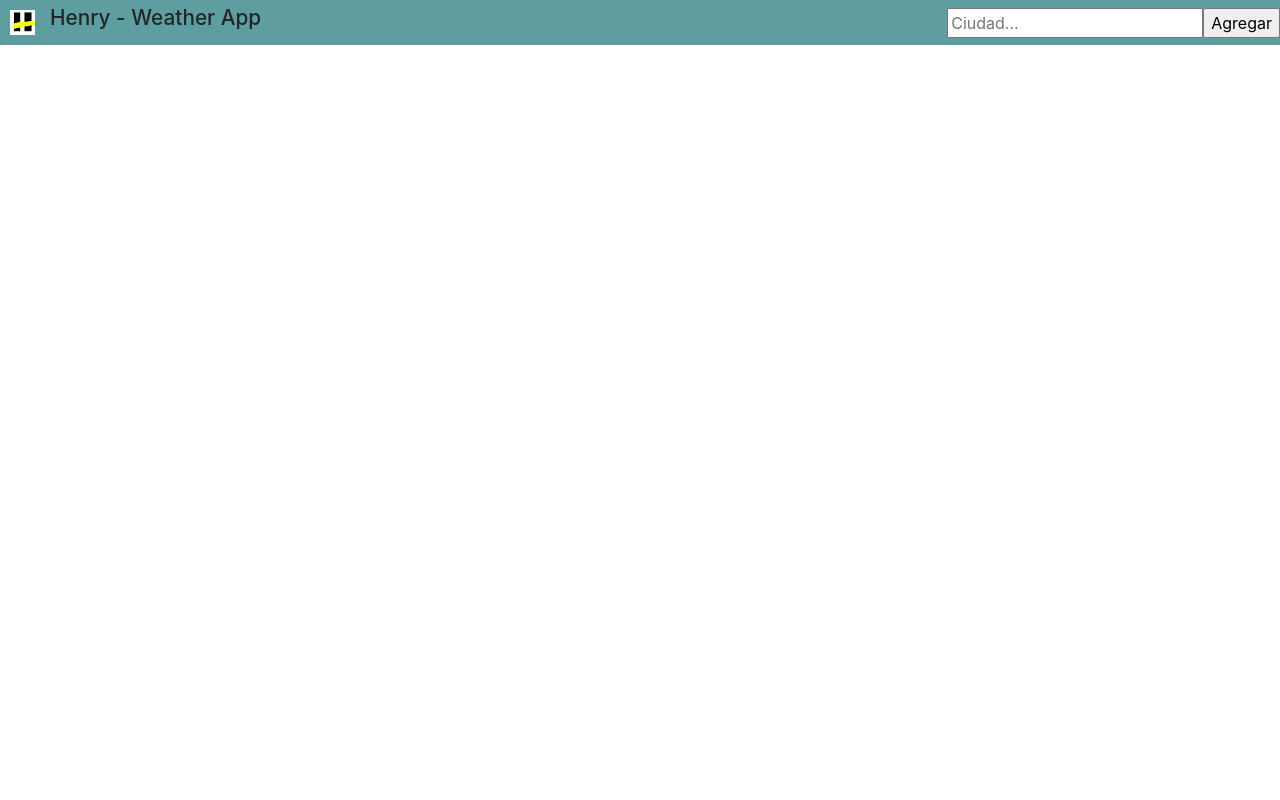
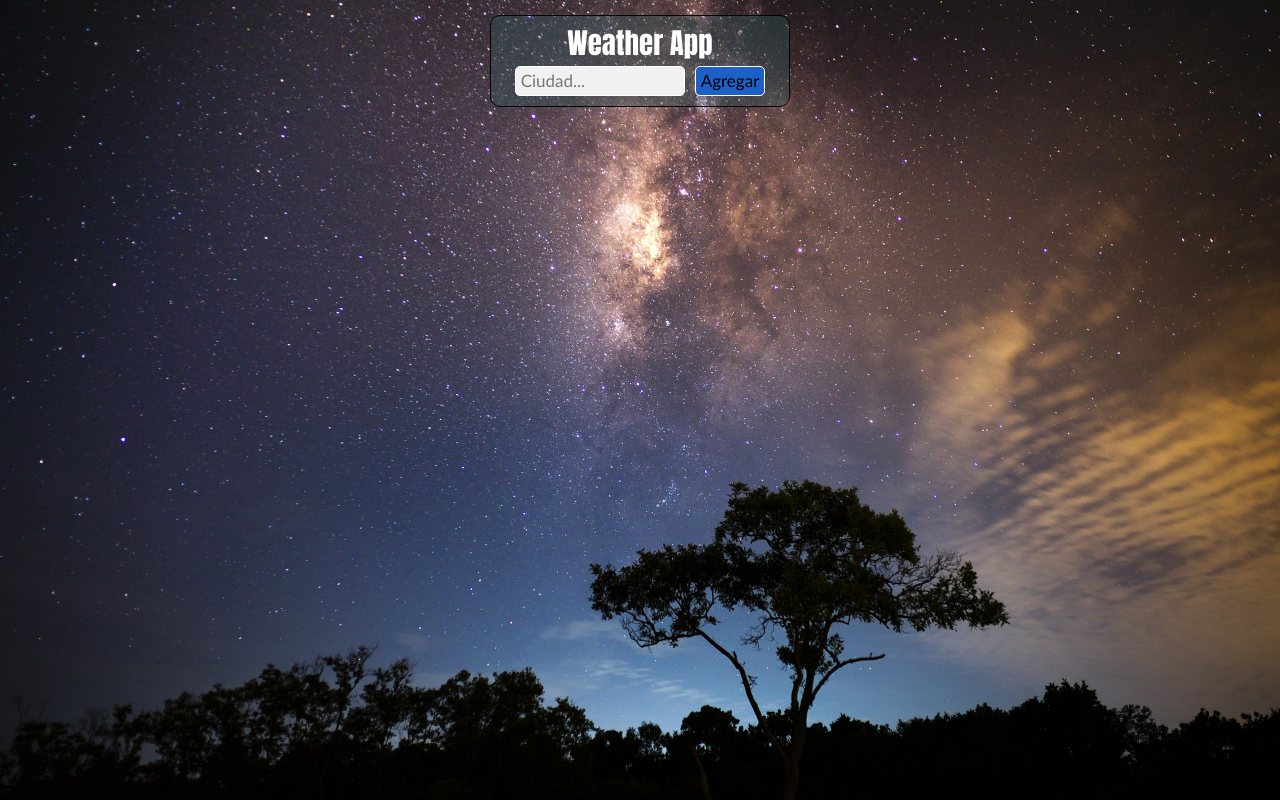
Before and after one commit to afl0r3s/WeatherApp, a React (Create React App) app: page / in a window 1280 px wide. Built offline with nearby package versions, Linux system fonts and the light colour scheme.

Commit message:
revision 1

```diff
--- a/src/App.js
+++ b/src/App.js
@@ -2,30 +2,14 @@ import React, { useState } from 'react';
 import Nav from './components/Nav';
 import Cards from './components/Cards';
 import './App.css';
+require('dotenv').config();
+
 
 const apiKey = '4ae2636d8dfbdc3044bede63951a019b';
 export default function App() {
 	const [cities, setCities] = useState([]);
 
 	function onSearch(ciudad) {
-		//Acá habría que hacer el llamado a la API para obtener los datos de la ciudad
-		//pero de momento agregaremos una ciudad por default para ver que funcione
-		/*
-    const ciudadEjemplo = {
-      min: 32,
-      max: 35,
-      img: "03n",
-      id: 2172797,
-      wind: 3.6,
-      temp: 300.15,
-      name: "Cairns",
-      weather: "Clouds",
-      clouds: 40,
-      latitud: -16.92,
-      longitud: 145.77
-    };
-    setCities((oldCities) => [...oldCities, ciudadEjemplo]);
-    */
 		fetch(`http://api.openweathermap.org/data/2.5/weather?q=${ciudad}&appid=${apiKey}&units=metric`)
 			.then((r) => r.json())
 			.then((recurso) => {
@@ -48,6 +32,7 @@ export default function App() {
 					alert('Ciudad no encontrada');
 				}
 			});
+
 	}
 
   function onClose(id) {
--- a/src/components/Card.css
+++ b/src/components/Card.css
@@ -1,5 +1,5 @@
 .card1 {
-  background-color: #339ee6;
+  background-color: #538eb6a8;
   margin: 20px;
   width: 18rem;
   border: 1px solid black;
--- a/src/components/Nav.css
+++ b/src/components/Nav.css
@@ -1,22 +1,57 @@
-#logoHenry {
-  margin-top: 0px;
-  margin-right: 15px;
-  margin-left: 10px;
-  width:  25px;
-  height: 25px;
+body{
+  background-color: brown;
+  background-image: url('./background.jpg');
+  background-size: cover;
+
 }
+
+.mainConent{
+  display: flex;
+  justify-content: center;
+}
+
 .navBar{
-  background-color: cadetblue;
-  height: 45px;
+  margin-top: 15px;
+  border: 1px solid black;
+  background-color: rgba(49, 85, 87, 0.384);
+  width: 300px;
+  display: grid;
+  grid-template-columns: auto;
+  grid-template-rows: 50px 40px  ;
+  justify-content: center;
+  align-content: center;
+  border-radius: 10px;
+}
 
-  display: flex;
-  justify-content: space-between;
-  align-items: center;
+.navBar h1{
+  border: 0px solid black;
+  font-size: 1.8rem;
+  color: white;
+  font-family:Impact, Haettenschweiler, 'Arial Narrow Bold', sans-serif;
+  text-align: center;
+  margin: 10px;
+  padding: 0px;
+  position: relative;
+  z-index: 1;
+  display: inline-block;
 }
-.navCont1{
-  display: flex;
-  align-items: center;
+
+.busca{
+  background: #f1f1f1;
+    padding: 1px 5px;
+    width: 170px;
+    font-size: 17px;
+    font-family:'Trebuchet MS', 'Lucida Sans Unicode', 'Lucida Grande', 'Lucida Sans', Arial, sans-serif;
+    border: 1px solid white;
+    border-radius: 5px;
 }
-.navCont1 h1{
-  font-size: 1.3rem;
+
+.btnBusca{
+    background: #1d61c7;
+    padding: 1px 5px;
+    margin-left: 10px;
+    font-size: 17px;
+    font-family:'Trebuchet MS', 'Lucida Sans Unicode', 'Lucida Grande', 'Lucida Sans', Arial, sans-serif;
+    border: 1px solid white;
+    border-radius: 5px;
 }
--- a/src/components/Nav.jsx
+++ b/src/components/Nav.jsx
@@ -1,18 +1,17 @@
 import React from 'react';
-import Logo from '../logoHenry.png'
+//import Logo from '../logoHenry.png';
 import SearchBar from './SearchBar.jsx';
 import './Nav.css';
 
-function Nav({onSearch}) {
-  return (
-    <nav className="navBar">
-      <span className="navCont1">
-        <img id="logoHenry" src={Logo} alt='Henry Logo'/>
-        <h1>Henry - Weather App</h1>
-      </span>
-      <SearchBar onSearch={onSearch} />
-    </nav>
-  );
-};
+function Nav({ onSearch }) {
+	return (
+		<div className="mainConent">
+			<div className="navBar">
+				<h1 data-text="Weather App">Weather App</h1>
+			  <SearchBar onSearch={onSearch} />
+			</div>
+		</div>
+	);
+}
 
 export default Nav;
--- a/src/components/SearchBar.jsx
+++ b/src/components/SearchBar.jsx
@@ -12,8 +12,9 @@ export default function SearchBar({onSearch}) {
         placeholder="Ciudad..."
         value={city}
         onChange={e => setCity(e.target.value)}
+        className="busca"
       />
-      <input type="submit" value="Agregar" />
+      <input type="submit" value="Agregar" className="btnBusca" />
     </form>
   );
 }
```
Also changed, not shown: package.json (+6 -3 lines), src/components/background.jpg (added).
